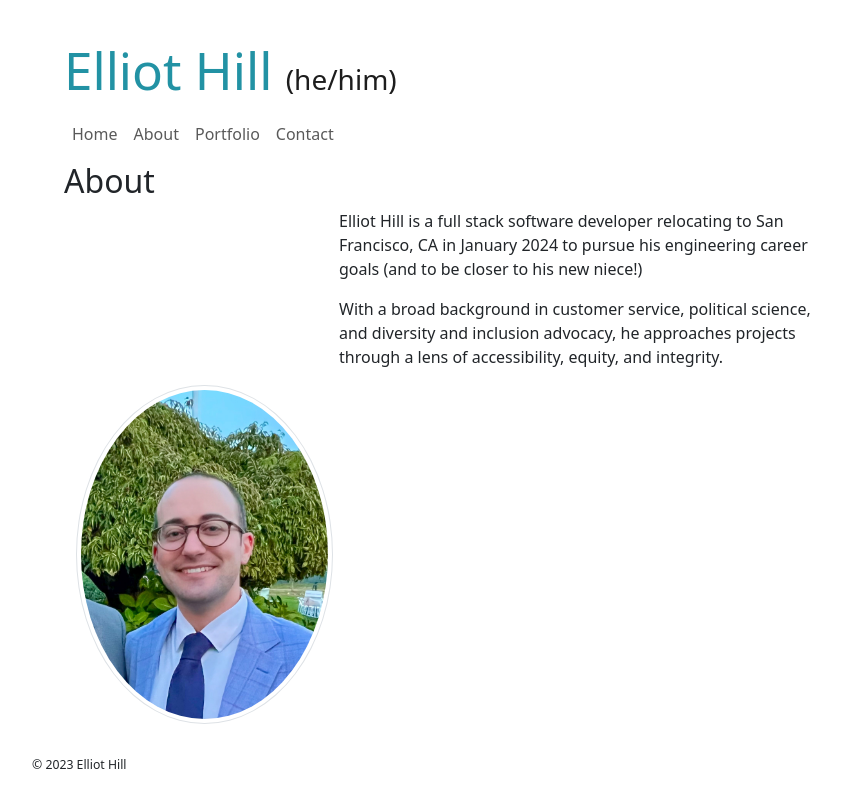
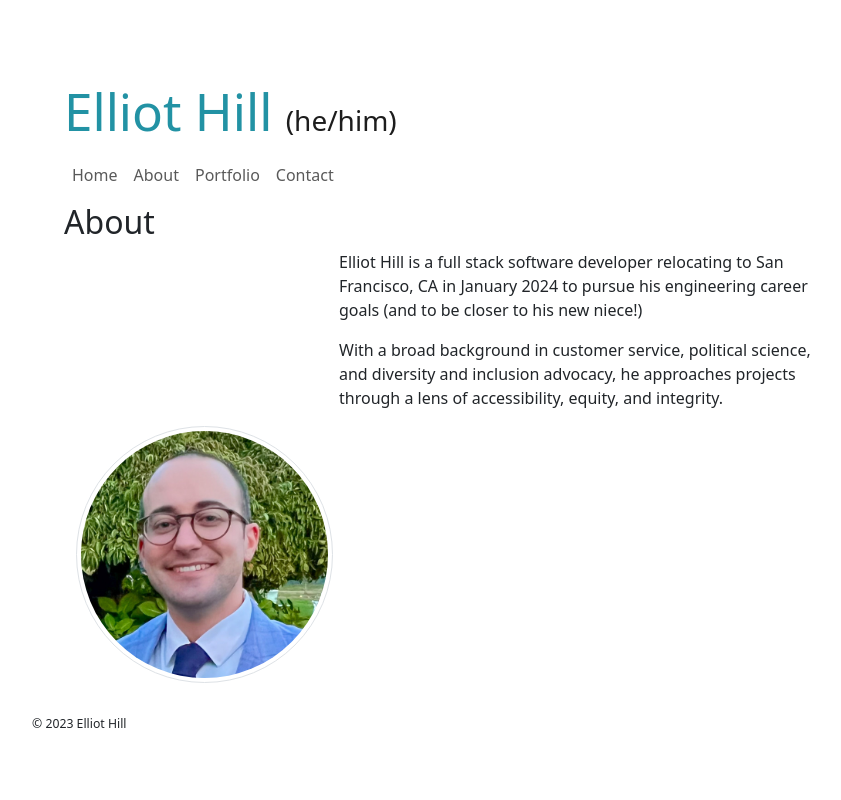
Before and after one commit to elliotvhill/portfolio-site, a React (Vite) app: page /about in a window 1280 px wide. Shown: the whole page, without its empty margins (50-891 px from the left). Built offline with nearby package versions, Linux system fonts and the light colour scheme.

Commit message:
resized about page image

```diff
--- a/src/components/About.jsx
+++ b/src/components/About.jsx
@@ -17,7 +17,7 @@ export default function About() {
             </div>
             <div className='container'>
                 <img
-                    src='src/assets/LI profile pic.jpeg'
+                    src='src/assets/LI-profile-pic-sq.jpeg'
                     alt='A headshot of Elliot wearing a blue suit and tie with greenery in the background.'
                     className="img-thumbnail rounded-circle w-25"
                 />
```
Also changed, not shown: src/assets/LI profile pic.jpeg (deleted), src/assets/LI-profile-pic-sq.jpeg (added).
